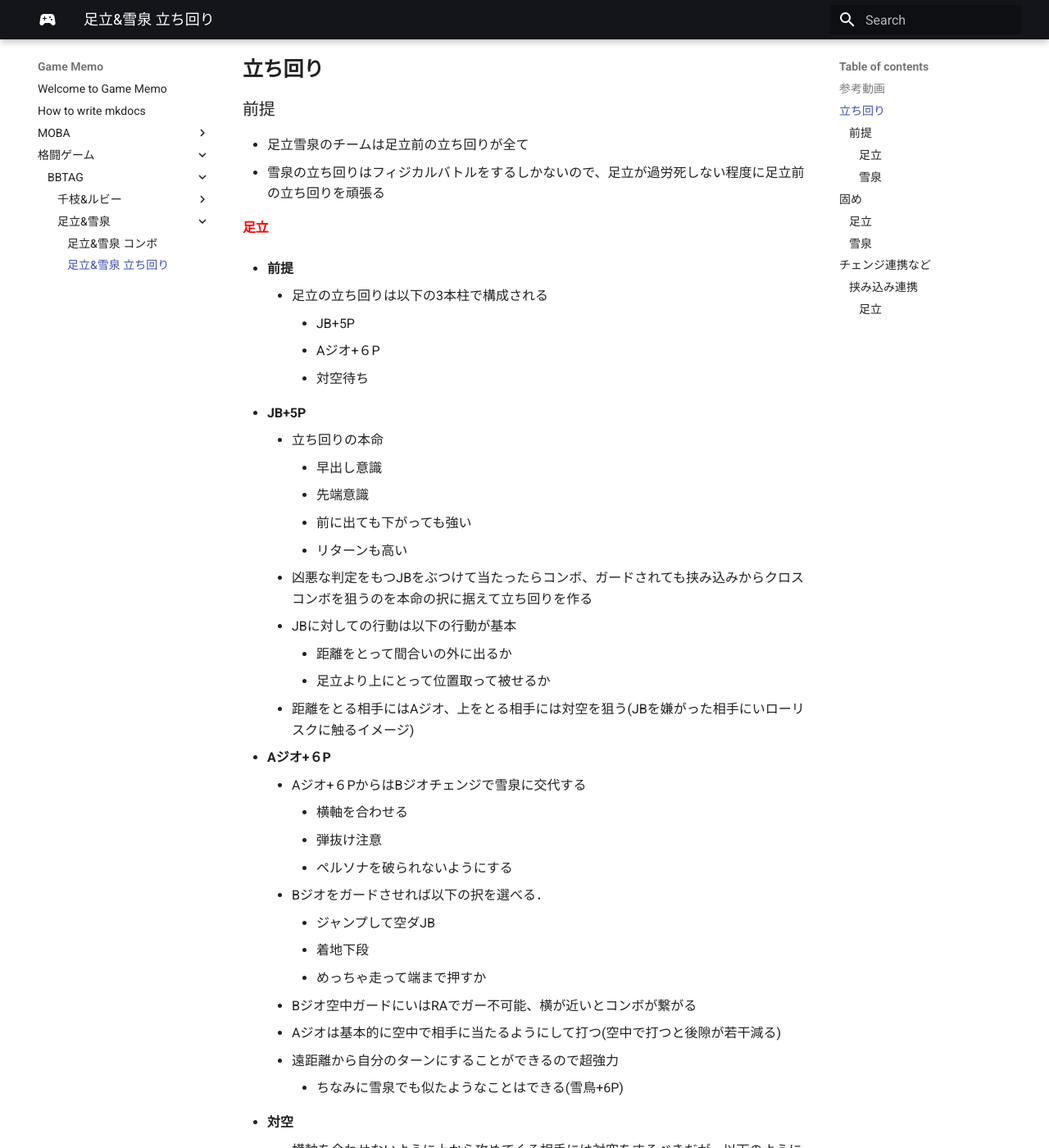
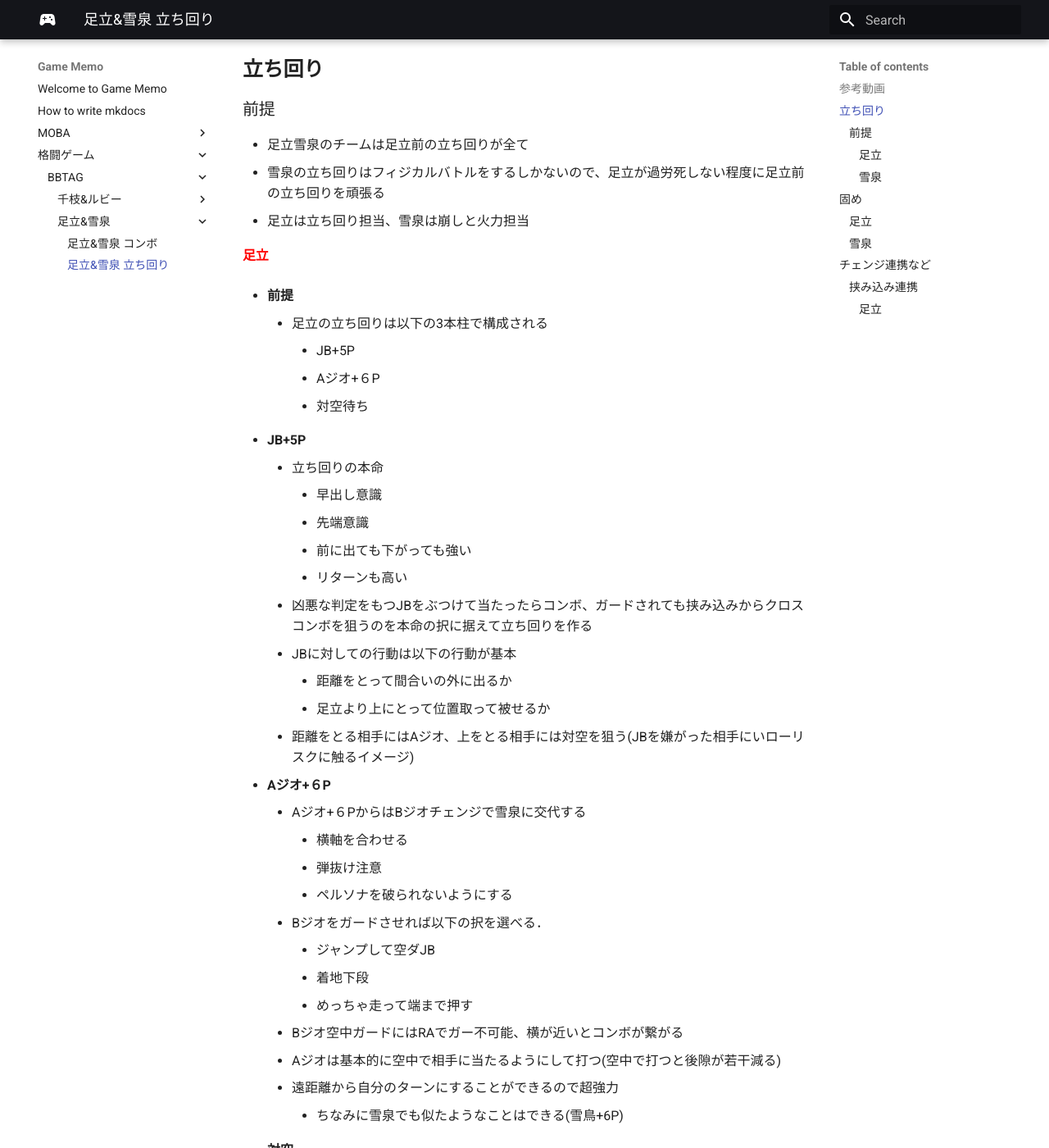
Before and after one commit to KazuyaMatsunaga/game_memo, an MkDocs documentation site: the page built from docs/格闘ゲーム/BBTAG/足立&雪泉/立ち回り.md, in a window 1280 px wide and 1400 px high, scrolled down 526 px. Shown: the whole window at 82% size. Built offline with MkDocs 1.6.1 and Material for MkDocs 9.7.7, drawn with Linux system fonts in a browser that asks for light colours; nearby versions of some CDN libraries; grey boxes are pictures that could not be loaded.

Commit message:
typo修正

```diff
--- a/docs/格闘ゲーム/BBTAG/足立&雪泉/立ち回り.md
+++ b/docs/格闘ゲーム/BBTAG/足立&雪泉/立ち回り.md
@@ -10,6 +10,7 @@
 
 - 足立雪泉のチームは足立前の立ち回りが全て
 - 雪泉の立ち回りはフィジカルバトルをするしかないので、足立が過労死しない程度に足立前の立ち回りを頑張る
+- 足立は立ち回り担当、雪泉は崩しと火力担当
 
 #### <span style="color: red; ">足立</span>
 
@@ -39,8 +40,8 @@
     - Bジオをガードさせれば以下の択を選べる．
         - ジャンプして空ダJB
         - 着地下段
-        - めっちゃ走って端まで押すか
-    - Bジオ空中ガードにいはRAでガー不可能、横が近いとコンボが繋がる
+        - めっちゃ走って端まで押す
+    - Bジオ空中ガードにはRAでガー不可能、横が近いとコンボが繋がる
     - Aジオは基本的に空中で相手に当たるようにして打つ(空中で打つと後隙が若干減る)
     - 遠距離から自分のターンにすることができるので超強力
         - ちなみに雪泉でも似たようなことはできる(雪鳥+6P)
```
